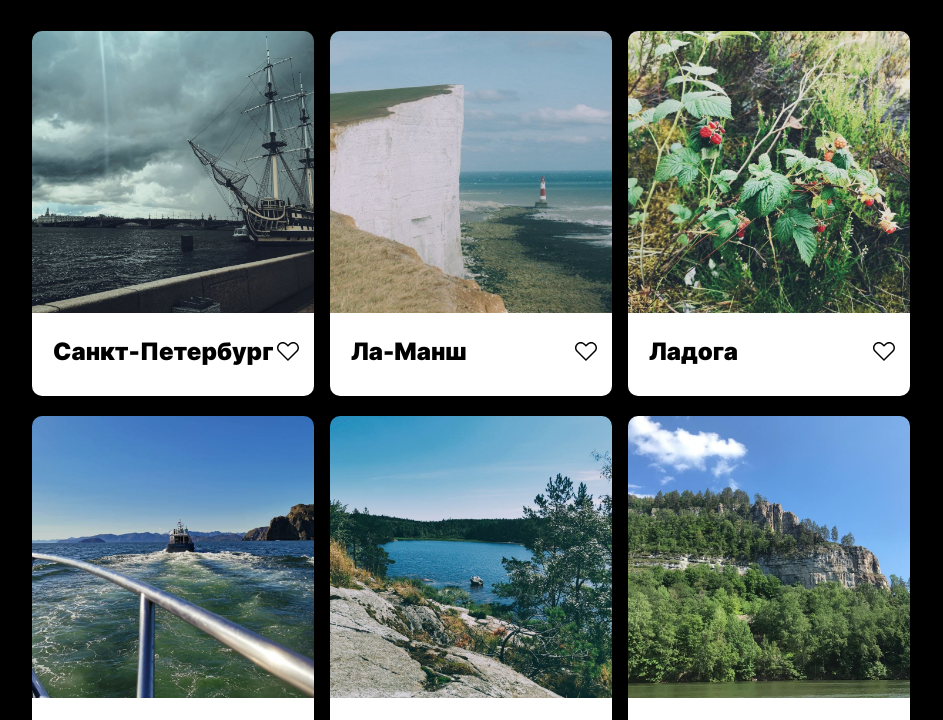
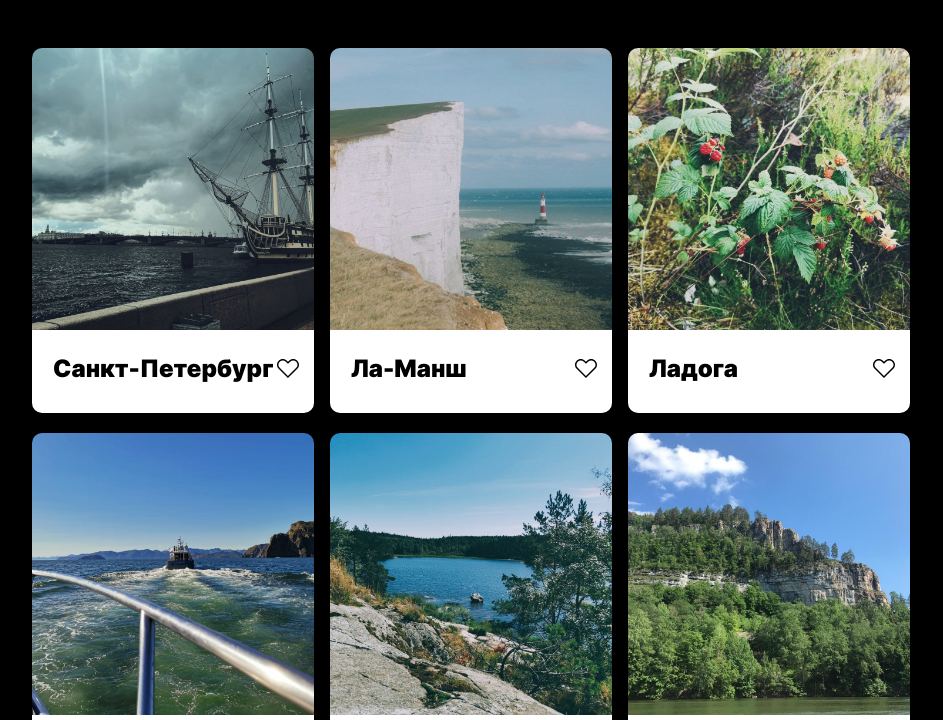
Before and after one commit to KkeyZ1788/mesto, a plain HTML site: page index.html in a window 1280 px wide. Shown: the part 283-1003 px from the top of the page, without its empty margins (168-1111 px from the left). Drawn offline with Linux system fonts and the light colour scheme.

Commit message:
обновление header

```diff
--- a/blocks/page/__container/page__container.css
+++ b/blocks/page/__container/page__container.css
@@ -4,3 +4,9 @@
     padding-top: 28px;
     padding-bottom: 36px;
 }
+
+@media screen and (min-width: 1280px){
+    .page__container{
+        padding-top: 45px;
+    }
+}
```
